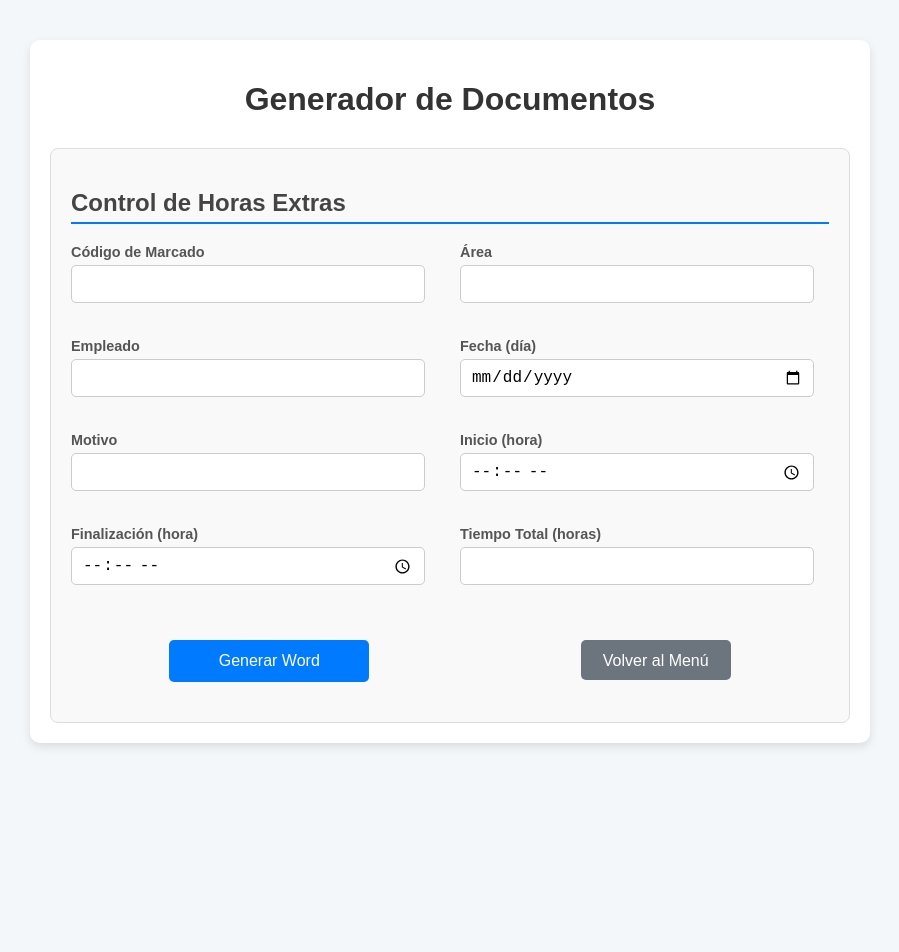
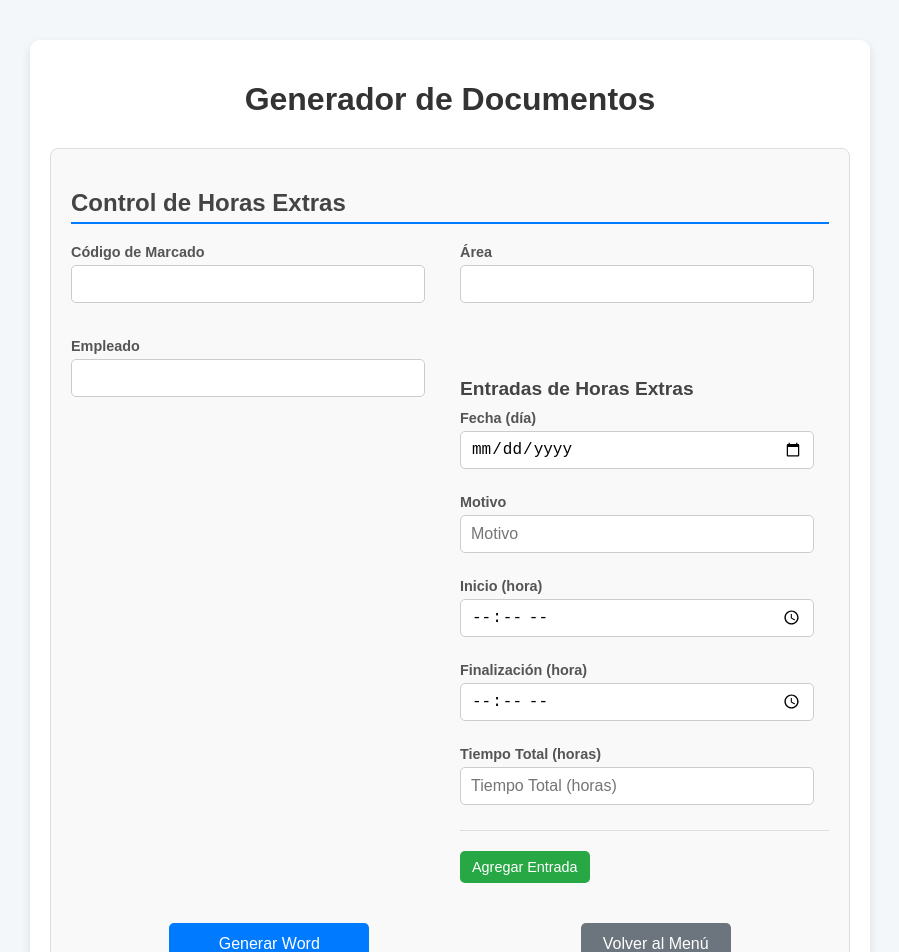
Before and after one commit to MathiusZamora/GeneradorDocumentos, a React (Create React App) app in the folder frontend/: page /control-horas-extras in a window 1280 px wide. Shown: the top 952 px of the page, without its empty margins (190-1089 px from the left). Before the commit the page ends 800 px from the top, so only its background shows below. Built offline with nearby package versions, Linux system fonts and the light colour scheme.

Commit message:
several overtime entries can now be added in their respective section

```diff
--- a/frontend/src/App.css
+++ b/frontend/src/App.css
@@ -156,14 +156,21 @@ h1 {
 
 .item-group {
   display: flex;
-  align-items: center;
+  flex-wrap: wrap;
+  align-items: flex-start;
   gap: 10px;
-  margin-bottom: 10px;
+  margin-bottom: 20px;
+  border-bottom: 1px solid #ddd;
+  padding-bottom: 10px;
+}
+
+.item-group .form-group {
+  flex: 1;
+  min-width: 200px;
 }
 
 .item-group input {
-  flex: 1;
-  width: 80%;
+  width: 90%;
 }
 
 .add-item-btn,
@@ -188,6 +195,7 @@ h1 {
 .remove-item-btn {
   background-color: #dc3545;
   color: #fff;
+  margin-top: 20px;
 }
 
 .remove-item-btn:hover {
--- a/frontend/src/App.js
+++ b/frontend/src/App.js
@@ -17,6 +17,9 @@ const App = () => {
     { name: 'codigoMarcado', label: 'Código de Marcado', required: false },
     { name: 'area', label: 'Área', required: true },
     { name: 'empleado', label: 'Empleado', required: true },
+  ];
+
+  const horasExtrasItemFields = [
     { name: 'fecha', label: 'Fecha (día)', type: 'date', required: true },
     { name: 'motivo', label: 'Motivo', required: true },
     { name: 'inicio', label: 'Inicio (hora)', type: 'time', required: true },
@@ -53,6 +56,8 @@ const App = () => {
               <FormSection
                 title="Control de Horas Extras"
                 fields={horasExtrasFields}
+                allowMultipleItems={true}
+                itemFields={horasExtrasItemFields}
                 onSubmitSuccess={handleSuccess}
               />
             </div>
--- a/frontend/src/components/FormSection.js
+++ b/frontend/src/components/FormSection.js
@@ -1,17 +1,20 @@
-import React, { useEffect, useState } from 'react';
+import React, { useState } from 'react';
 import { useFormik } from 'formik';
 import * as Yup from 'yup';
 import axios from 'axios';
 import { useNavigate } from 'react-router-dom';
 
-const FormSection = ({ title, fields, allowMultipleItems = false, itemField, onSubmitSuccess }) => {
+const FormSection = ({ title, fields, allowMultipleItems = false, itemField, itemFields, onSubmitSuccess }) => {
   const navigate = useNavigate();
-  const [items, setItems] = useState(allowMultipleItems ? [{ [itemField.name]: '' }] : []);
+  const initialItem = itemFields
+    ? itemFields.reduce((acc, field) => ({ ...acc, [field.name]: '' }), {})
+    : { [itemField.name]: '' };
+  const [items, setItems] = useState(allowMultipleItems ? [initialItem] : []);
 
   const formik = useFormik({
     initialValues: {
       ...fields.reduce((acc, field) => ({ ...acc, [field.name]: '' }), {}),
-      ...(allowMultipleItems ? { [itemField.name + 's']: items } : {}),
+      ...(allowMultipleItems ? { horasExtras: items } : {}),
     },
     validationSchema: Yup.object({
       ...fields.reduce((acc, field) => ({
@@ -20,22 +23,31 @@ const FormSection = ({ title, fields, allowMultipleItems = false, itemField, onS
       }), {}),
       ...(allowMultipleItems
         ? {
-            [itemField.name + 's']: Yup.array().of(
-              Yup.object({
-                [itemField.name]: itemField.required
+            horasExtras: Yup.array().of(
+              Yup.object(
+                (itemFields || [itemField]).reduce((acc, field) => ({
+                  ...acc,
+                  [field.name]: field.required
                     ? Yup.string().required('Requerido')
                     : Yup.string(),
-              })
-            ).min(1, 'Debe agregar al menos un elemento'),
+                }), {})
+              )
+            ).min(1, 'Debe agregar al menos una entrada'),
           }
         : {}),
     }),
     onSubmit: async (values) => {
       try {
         const payload = allowMultipleItems
-          ? { tipoFormulario: title, ...values, bienServicios: values.bienServicios }
+          ? {
+              tipoFormulario: title,
+              ...values,
+              ...(title === 'Solicitud de Abastecimiento Servicio/Reparación'
+                ? { bienServicios: values.horasExtras }
+                : { horasExtras: values.horasExtras }),
+            }
           : { tipoFormulario: title, ...values };
-        console.log('Payload enviado al backend:', payload); // Depuración
+        console.log('Payload enviado al backend:', payload);
         const response = await axios.post(
           'http://localhost:5000/api/generar-word',
           payload,
@@ -56,41 +68,40 @@ const FormSection = ({ title, fields, allowMultipleItems = false, itemField, onS
     },
   });
 
-  useEffect(() => {
-    if (title === 'Control de Horas Extras') {
-      const inicio = formik.values.inicio;
-      const finalizacion = formik.values.finalizacion;
-
+  const calculateTiempoTotal = (inicio, finalizacion) => {
     if (inicio && finalizacion) {
       const inicioDate = new Date(`1970-01-01T${inicio}:00`);
       const finDate = new Date(`1970-01-01T${finalizacion}:00`);
       const diffMs = finDate - inicioDate;
       const diffHrs = diffMs / (1000 * 60 * 60);
-        const tiempoTotal = diffHrs >= 0 ? diffHrs.toFixed(2) : '0.00';
-        formik.setFieldValue('tiempoTotal', tiempoTotal);
-      } else {
-        formik.setFieldValue('tiempoTotal', '');
+      return diffHrs >= 0 ? diffHrs.toFixed(2) : '0.00';
     }
-    }
-  }, [formik.values.inicio, formik.values.finalizacion]);
+    return '';
+  };
 
   const handleAddItem = () => {
-    const newItems = [...items, { [itemField.name]: '' }];
+    const newItems = [...items, { ...initialItem }];
     setItems(newItems);
-    formik.setFieldValue(itemField.name + 's', newItems);
+    formik.setFieldValue('horasExtras', newItems);
   };
 
   const handleRemoveItem = (index) => {
     const newItems = items.filter((_, i) => i !== index);
     setItems(newItems);
-    formik.setFieldValue(itemField.name + 's', newItems);
+    formik.setFieldValue('horasExtras', newItems);
   };
 
-  const handleItemChange = (index, value) => {
+  const handleItemChange = (index, fieldName, value) => {
     const newItems = [...items];
-    newItems[index][itemField.name] = value;
+    newItems[index][fieldName] = value;
+
+    if (title === 'Control de Horas Extras' && (fieldName === 'inicio' || fieldName === 'finalizacion')) {
+      const { inicio, finalizacion } = newItems[index];
+      newItems[index].tiempoTotal = calculateTiempoTotal(inicio, finalizacion);
+    }
+
     setItems(newItems);
-    formik.setFieldValue(itemField.name + 's', newItems);
+    formik.setFieldValue('horasExtras', newItems);
   };
 
   return (
@@ -116,45 +127,46 @@ const FormSection = ({ title, fields, allowMultipleItems = false, itemField, onS
           ))}
           {allowMultipleItems && (
             <div className="items-section">
-              <h3>{itemField.label}(s)</h3>
+              <h3>{itemFields ? 'Entradas de Horas Extras' : itemField.label + '(s)'}</h3>
               {items.map((item, index) => (
                 <div key={index} className="item-group">
+                  {(itemFields || [itemField]).map((field) => (
+                    <div key={field.name} className="form-group">
+                      <label>{field.label}</label>
                       <input
-                    type="text"
-                    value={item[itemField.name]}
-                    onChange={(e) => handleItemChange(index, e.target.value)}
-                    onBlur={() => formik.setFieldTouched(itemField.name + 's')}
-                    placeholder={itemField.label}
+                        type={field.type || 'text'}
+                        value={item[field.name]}
+                        onChange={(e) => handleItemChange(index, field.name, e.target.value)}
+                        onBlur={() => formik.setFieldTouched('horasExtras')}
+                        placeholder={field.label}
+                        readOnly={field.readOnly || false}
                       />
+                      {formik.touched.horasExtras &&
+                      formik.errors.horasExtras &&
+                      formik.errors.horasExtras[index] &&
+                      formik.errors.horasExtras[index][field.name] ? (
+                        <p className="error">{formik.errors.horasExtras[index][field.name]}</p>
+                      ) : null}
+                    </div>
+                  ))}
                   {items.length > 1 && (
                     <button
                       type="button"
                       className="remove-item-btn"
                       onClick={() => handleRemoveItem(index)}
                     >
-                      Eliminar
+                      Eliminar Entrada
                     </button>
                   )}
-                  {formik.touched[itemField.name + 's'] &&
-                  formik.errors[itemField.name + 's'] &&
-                  formik.errors[itemField.name + 's'][index] ? (
-                    <p className="error">
-                      {formik.errors[itemField.name + 's'][index][itemField.name]}
-                    </p>
-                  ) : null}
                 </div>
               ))}
-              <button
-                type="button"
-                className="add-item-btn"
-                onClick={handleAddItem}
-              >
-                Agregar {itemField.label}
+              <button type="button" className="add-item-btn" onClick={handleAddItem}>
+                Agregar Entrada
               </button>
-              {formik.touched[itemField.name + 's'] &&
-              formik.errors[itemField.name + 's'] &&
-              typeof formik.errors[itemField.name + 's'] === 'string' ? (
-                <p className="error">{formik.errors[itemField.name + 's']}</p>
+              {formik.touched.horasExtras &&
+              formik.errors.horasExtras &&
+              typeof formik.errors.horasExtras === 'string' ? (
+                <p className="error">{formik.errors.horasExtras}</p>
               ) : null}
             </div>
           )}
@@ -163,11 +175,7 @@ const FormSection = ({ title, fields, allowMultipleItems = false, itemField, onS
           <button type="submit" className="submit-btn">
             Generar Word
           </button>
-          <button
-            type="button"
-            className="back-btn"
-            onClick={() => navigate('/')}
-          >
+          <button type="button" className="back-btn" onClick={() => navigate('/')}>
             Volver al Menú
           </button>
         </div>
```
Also changed, not shown: 2 other files (tests, documents, lock files or other folders). Lines whose indentation alone changed are shown as unchanged.
